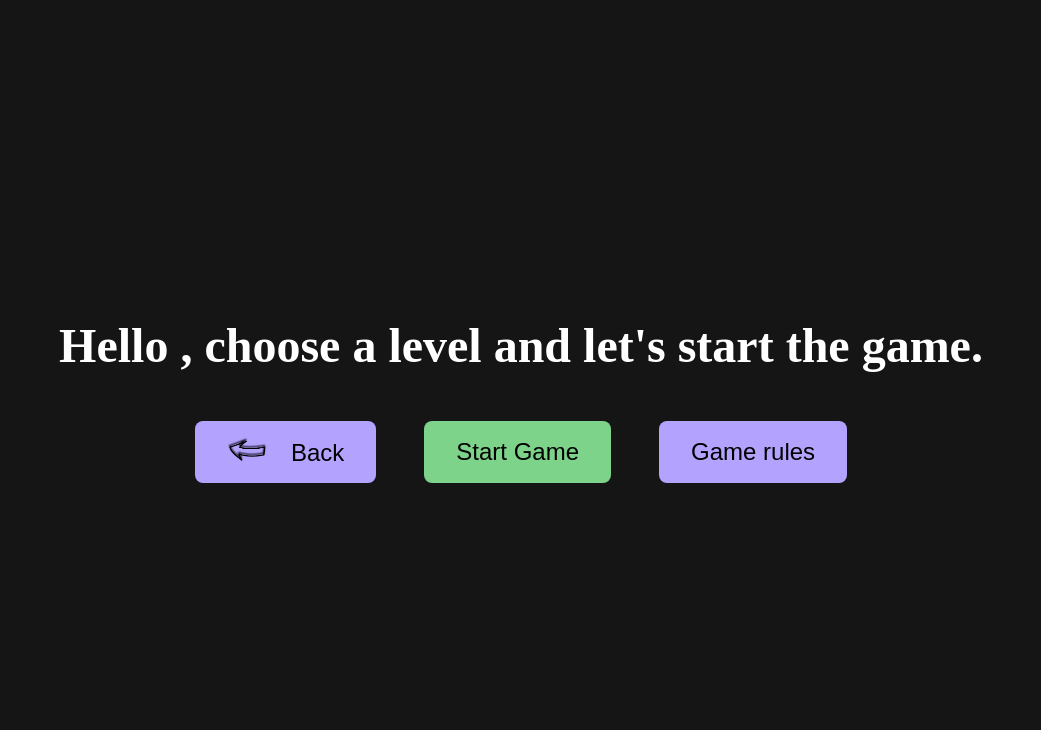
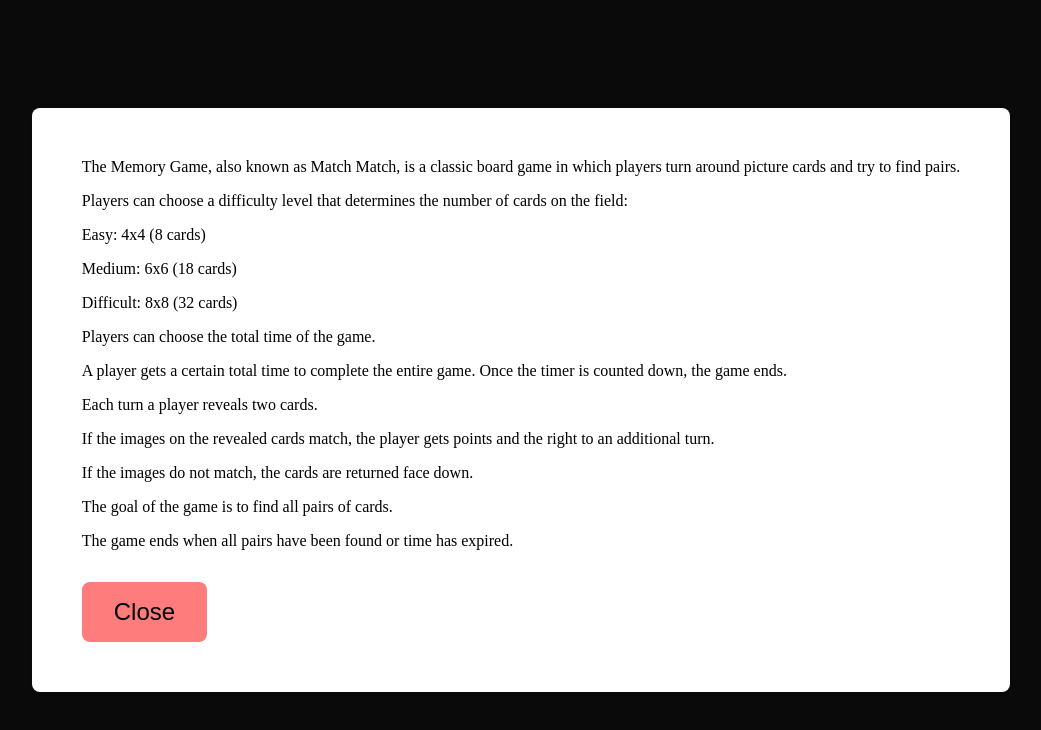
Before and after one commit to PaulRomanov/memory_game, a Vue app: page /GamePage in a window 1280 px wide. Both pictures are taken after a click on the button "Game rules". Shown: the top 730 px of the page, without its empty margins (119-1160 px from the left). Built offline with nearby package versions, Linux system fonts and the light colour scheme.

Commit message:
added a modal window with rules

```diff
--- a/src/assets/variables/colors.sass
+++ b/src/assets/variables/colors.sass
@@ -1,5 +1,6 @@
 //Background color
 $primary-background-color: #151515
+$modal-window-background-color: rgba(0, 0, 0, 0.5)
 
 $primary-color: #B3A3FF
 $secondary-color: #CFCFCF
@@ -9,4 +10,8 @@ $primary-color-hover: #CCC2FF
 $white-color: #FFFFFF
 
 $green-color: #7cd389
+$red-color: #ff7c7c
 $green-color-hover: #a3ffb1
+$red-color-hover: #ff9f9f
+
+$box-shadow: 0 2px 10px rgba(0, 0, 0, 0.2)
--- a/src/components/ComponentButton.vue
+++ b/src/components/ComponentButton.vue
@@ -49,5 +49,9 @@ button
   background-color: $green-color
   &:hover
     background-color: $green-color-hover
+.close
+  background-color: $red-color
+  &:hover
+    background-color: $red-color-hover
 
 </style>
--- /dev/null
+++ b/src/components/ModalWindowRules.vue
@@ -0,0 +1,61 @@
+<template>
+  <div class="modal-window">
+    <div class="modal-content">
+    <p> The Memory Game, also known as Match Match, is a classic board game in which players turn around picture cards and try to find pairs.</p>
+    <p>Players can choose a difficulty level that determines the number of cards on the field:</p>
+    <p>Easy: 4x4 (8 cards)</p>
+    <p>Medium: 6x6 (18 cards)</p>
+    <p>Difficult: 8x8 (32 cards)</p>
+    <p>Players can choose the total time of the game.</p>
+    <p>A player gets a certain total time to complete the entire game. Once the timer is counted down, the game ends.</p>
+    <p>Each turn a player reveals two cards.</p>
+    <p>If the images on the revealed cards match, the player gets points and the right to an additional turn.</p>
+    <p>If the images do not match, the cards are returned face down.</p>
+    <p>The goal of the game is to find all pairs of cards.</p>
+    <p>The game ends when all pairs have been found or time has expired.</p>
+    <ComponentButton type="close" @click="closeModal">Close</ComponentButton>
+    </div>
+  </div>
+</template>
+
+<script>
+import ComponentButton from "../components/ComponentButton.vue";
+export default {
+  name: "ModalWindowRules",
+  emits: ["close"],
+  components: {
+    ComponentButton,
+  },
+  methods: {
+    closeModal() {
+      this.$emit("close");
+    },
+  },
+};
+</script>
+
+<style lang="sass" scoped>
+@import "@/assets/variables/colors"
+.modal-window
+  position: fixed
+  top: 0
+  left: 0
+  width: 100%
+  height: 100%
+  background-color: $modal-window-background-color
+  display: flex
+  justify-content: center
+  align-items: center
+  z-index: 1000
+
+.modal-content
+  background-color: $white-color
+  padding: 50px
+  border-radius: 8px
+  box-shadow: $box-shadow
+  display: flex
+  flex-direction: column
+  justify-content: center
+  align-items: flex-start
+  gap: 1rem
+</style>
--- a/src/pages/GamePage.vue
+++ b/src/pages/GamePage.vue
@@ -16,18 +16,23 @@
       <ComponentButton type="start" @click="startGame">Start Game</ComponentButton>
       <ComponentButton type="primary" @click="openRules">Game rules</ComponentButton>
     </div>
+    <ModalWindowRules v-if="showModalRules" @close="closeModalRules" />
   </div>
 </template>
 
 <script>
 import ComponentButton from "../components/ComponentButton.vue";
+import ModalWindowRules from "../components/ModalWindowRules.vue";
 export default {
   name: "GamePage",
   components: {
     ComponentButton,
+    ModalWindowRules
   },
   data() {
-    return {};
+    return {
+      showModalRules: false,
+    };
   },
   methods: {
     backPage() {
@@ -37,7 +42,10 @@ export default {
       console.log("startGame");
     },
     openRules() {
-      console.log("open rules");
+      this.showModalRules = true;
+    },
+    closeModalRules() {
+      this.showModalRules = false;
     },
   },
   computed: {
```
